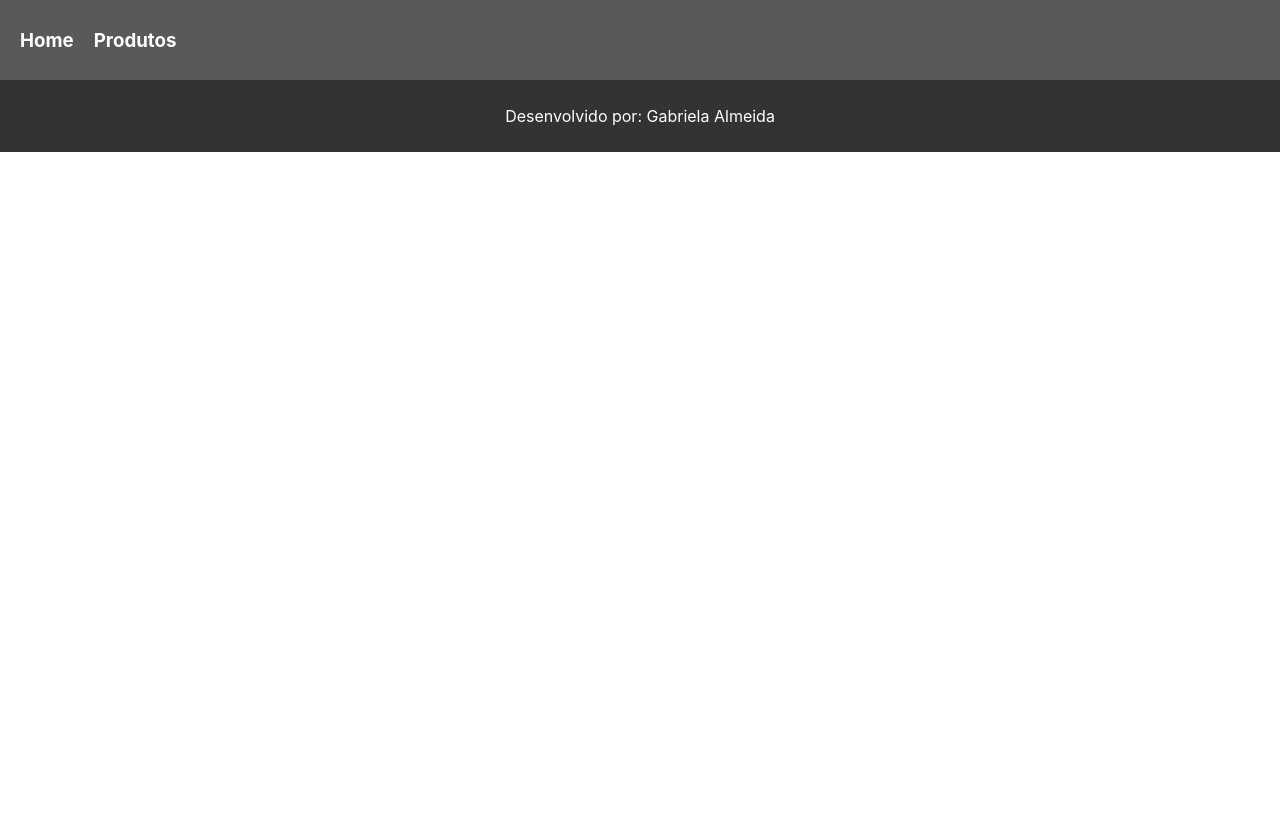
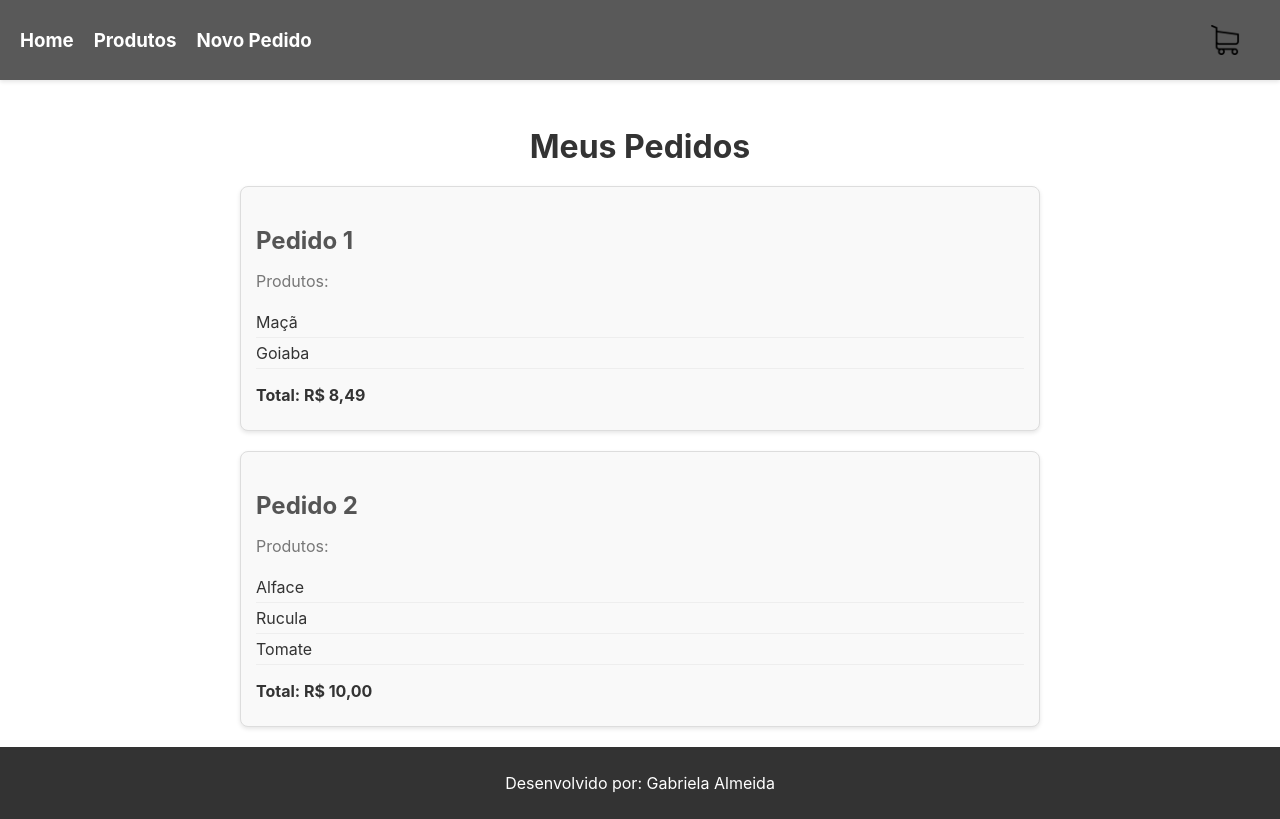
Before and after one commit to gabrielaAlmeida10/eco_basket, a React (Create React App) app: page /cart in a window 1280 px wide. Built offline with nearby package versions, Linux system fonts and the light colour scheme.

Commit message:
feat: create cart component

```diff
--- a/public/index.html
+++ b/public/index.html
@@ -2,17 +2,12 @@
 <html lang="en">
   <head>
     <meta charset="utf-8" />
-    <link rel="icon" href="%PUBLIC_URL%/favicon.ico" />
     <meta name="viewport" content="width=device-width, initial-scale=1" />
     <meta name="theme-color" content="#000000" />
     <meta
       name="description"
       content="Web site created using create-react-app"
     />
-    <link rel="apple-touch-icon" href="%PUBLIC_URL%/logo192.png" />
-
-    <link rel="manifest" href="%PUBLIC_URL%/manifest.json" />
-
     <title>Cestas Orgânicas</title>
   </head>
   <body>
--- /dev/null
+++ b/src/components/Cart/cart.css
@@ -0,0 +1,85 @@
+/* cart.css */
+
+main {
+  padding: 20px;
+  max-width: 800px;
+  margin: 0 auto;
+}
+
+.title {
+  font-size: 2em;
+  color: #333;
+  margin-bottom: 20px;
+  text-align: center;
+}
+
+.pedidos {
+  display: flex;
+  flex-direction: column;
+  gap: 20px;
+}
+
+.pedido {
+  border: 1px solid #ddd;
+  padding: 15px;
+  border-radius: 8px;
+  background-color: #f9f9f9;
+  box-shadow: 0 2px 4px rgba(0, 0, 0, 0.1);
+}
+
+.pedido h3 {
+  font-size: 1.5em;
+  color: #555;
+  margin-bottom: 10px;
+}
+
+.pedido p {
+  font-size: 1em;
+  color: #777;
+  margin-bottom: 10px;
+}
+
+.pedido ul {
+  list-style-type: none;
+  padding: 0;
+  margin-bottom: 10px;
+}
+
+.carrinho-item {
+  padding: 5px 0;
+  border-bottom: 1px solid #eee;
+}
+
+.produto-nome {
+  font-size: 1em;
+  color: #333;
+}
+
+.pedido p:last-child {
+  font-weight: bold;
+  color: #333;
+}
+
+/* Responsividade */
+@media (max-width: 768px) {
+  main {
+    padding: 10px;
+  }
+
+  .pedido {
+    padding: 10px;
+  }
+
+  .title {
+    font-size: 1.5em;
+  }
+
+  .pedido h3 {
+    font-size: 1.2em;
+  }
+
+  .pedido p,
+  .produto-nome {
+    font-size: 0.9em;
+  }
+}
--- /dev/null
+++ b/src/components/Cart/cart.js
@@ -0,0 +1,44 @@
+import React from "react";
+
+import "./cart.css";
+
+const Cart = () => {
+  return (
+    <main>
+      <h2 className="title">Meus Pedidos</h2>
+      <section className="pedidos">
+        <div className="pedido">
+          <h3>Pedido 1</h3>
+          <p>Produtos:</p>
+          <ul>
+            <li className="carrinho-item">
+              <span className="produto-nome">Maçã</span>
+            </li>
+            <li className="carrinho-item">
+              <span className="produto-nome">Goiaba</span>
+            </li>
+          </ul>
+          <p>Total: R$ 8,49</p>
+        </div>
+        <div className="pedido">
+          <h3>Pedido 2</h3>
+          <p>Produtos:</p>
+          <ul>
+            <li className="carrinho-item">
+              <span className="produto-nome">Alface</span>
+            </li>
+            <li className="carrinho-item">
+              <span className="produto-nome">Rucula</span>
+            </li>
+            <li className="carrinho-item">
+              <span className="produto-nome">Tomate</span>
+            </li>
+          </ul>
+          <p>Total: R$ 10,00</p>
+        </div>
+      </section>
+    </main>
+  );
+};
+
+export default Cart;
--- a/src/components/Menu/menu.css
+++ b/src/components/Menu/menu.css
@@ -10,15 +10,20 @@
   display: flex;
   justify-content: space-between;
   align-items: center;
+  width: 100%;
 }
 
-/* Estilo para o link "Produtos" à esquerda */
 .header-content .left-menu {
   display: flex;
   align-items: center;
 }
 
-/* Estilo para os links no menu */
+.header-content .right-menu {
+  margin-left: auto; /* Empurra o carrinho para a direita */
+  display: flex;
+  align-items: center;
+}
+
 .header-content a {
   text-decoration: none;
   color: #fff;
@@ -26,21 +31,13 @@
   font-weight: bold;
 }
 
-/* Estilo do hover nos links */
 .header-content a:hover {
   color: #ff6600;
 }
 
-/* Estilo para o carrinho e o login/cadastro à direita */
-.header-content .right-menu {
-  display: flex;
-  align-items: center;
-}
-
 .header-content .right-menu img {
-  max-width: 40px;
-  height: auto;
-  margin-right: 20px;
+  width: 30px;
+  height: 30px;
 }
 
 /* Responsividade para o menu */
--- a/src/components/Menu/menu.js
+++ b/src/components/Menu/menu.js
@@ -1,16 +1,25 @@
 import React from "react";
 import { Link } from "react-router-dom";
 import "./menu.css";
+import carrinho from '../../images/carrinho.png';
 
 const Menu = () => {
   return (
     <header id="main-header">
       <div className="header-content">
-        <Link to="/home">
-          <h3>Home</h3>
-        </Link>
-        <Link to="/products" className="left-menu">
-          <h3 >Produtos</h3>
+        <div className="left-menu">
+          <Link to="/home">
+            <h3>Home</h3>
+          </Link>
+          <Link to="/products">
+            <h3>Produtos</h3>
+          </Link>
+          <Link to="/newOrder">
+            <h3>Novo Pedido</h3>
+          </Link>
+        </div>
+        <Link to='/cart' className="right-menu">
+          <img src={carrinho} alt="Cart" />
         </Link>
       </div>
     </header>
--- a/src/routes.js
+++ b/src/routes.js
@@ -3,6 +3,8 @@ import { Routes, Route } from "react-router-dom";
 
 import Home from "./components/Home/home";
 import Products from "./components/Products/products";
+import NewOrder from "./components/NewOrder/newOrder";
+import Cart from "./components/Cart/cart";
 
 function routes() {
   return (
@@ -10,6 +12,8 @@ function routes() {
       <Route path="/" element={<Home />} />
       <Route path="/home" element={<Home />} />
       <Route path="/products" element={<Products />} />
+      <Route path="/newOrder" element={<NewOrder />} />
+      <Route path="/cart" element={<Cart />} />
     </Routes>
   );
 }
```
